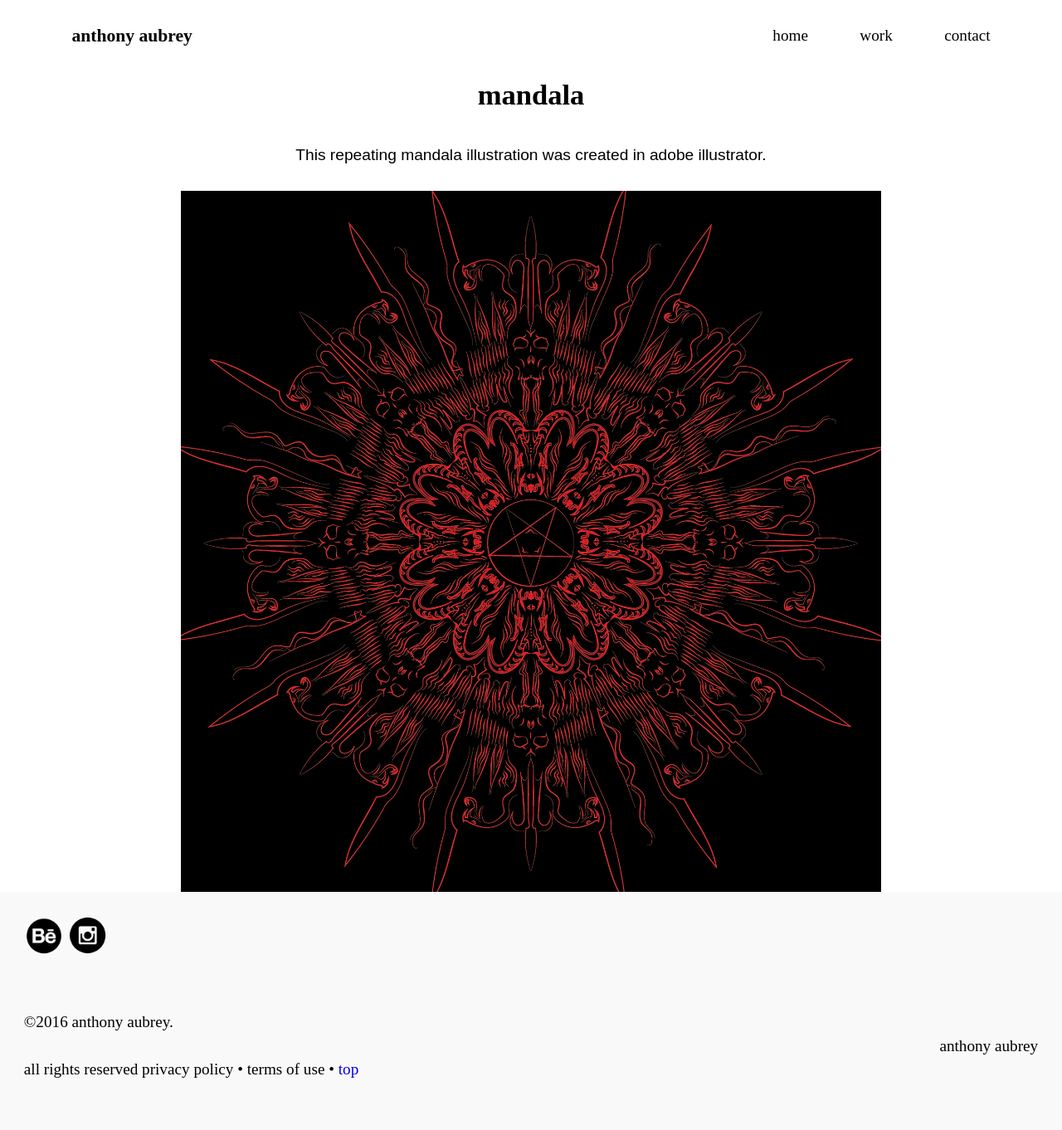
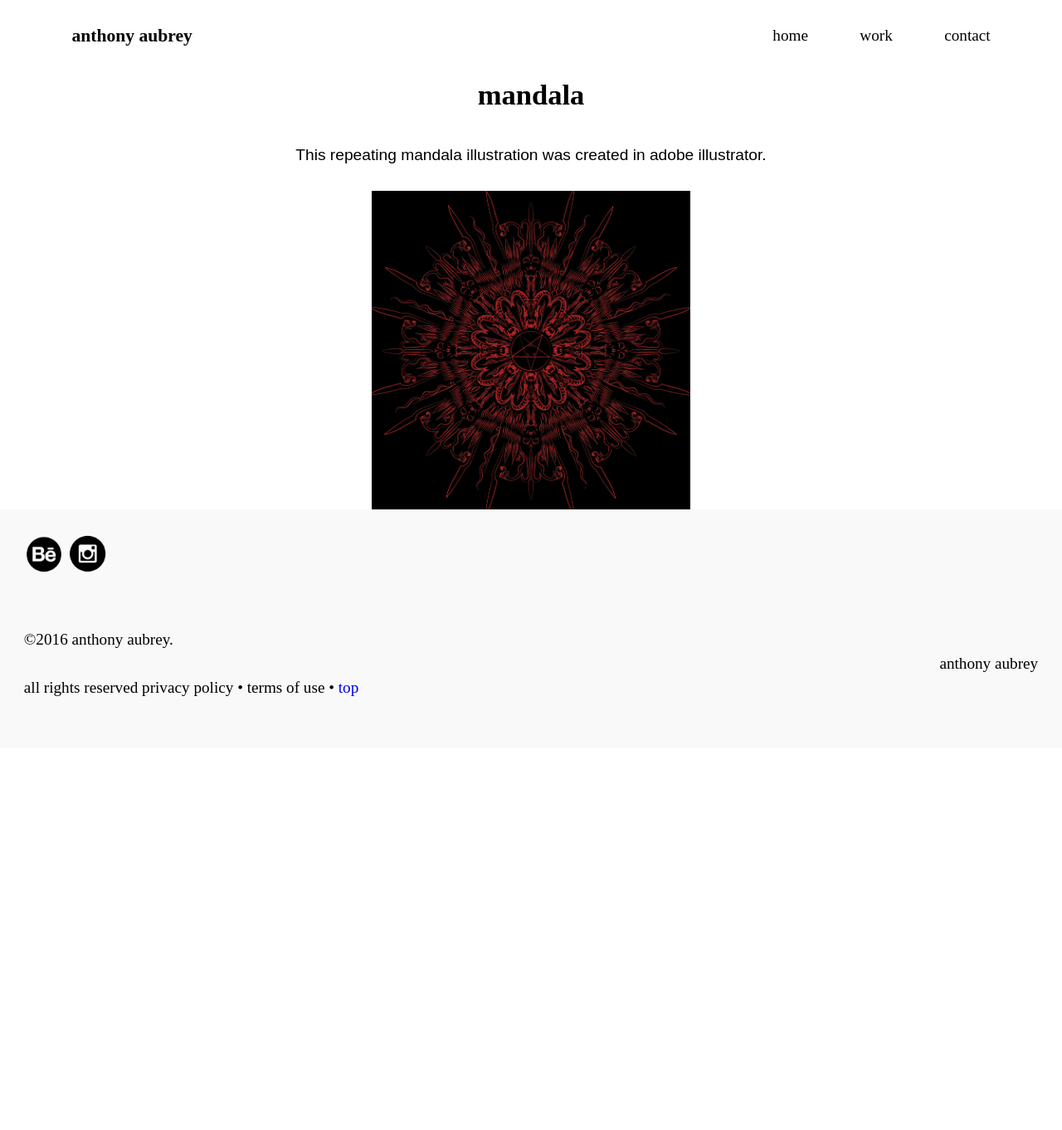
Before and after one commit to anthonyaubrey/portfolio, a Jekyll site: the page built from mandalapage.html, in a window 1280 px wide. Shown: the whole page at 83% size. Built offline with Jekyll 4.4.1, drawn with Linux system fonts in a browser that asks for light colours; after the commit the page ends 901 px from its top, so only the background shows below that.

Commit message:
width 20em on img

```diff
--- a/css/main.css
+++ b/css/main.css
@@ -43,7 +43,7 @@ html {
 }
 
 .imgwrap {
-  max-width: 44em;
+  max-width: 20em;
   margin: 0 auto;
 }
 
```
